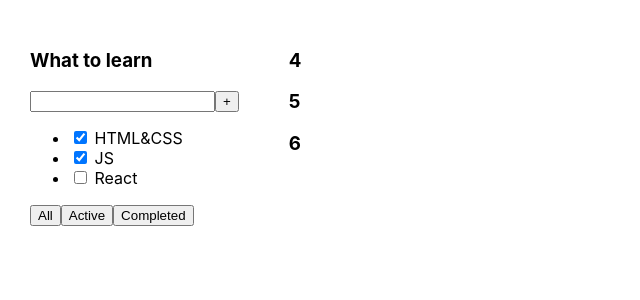
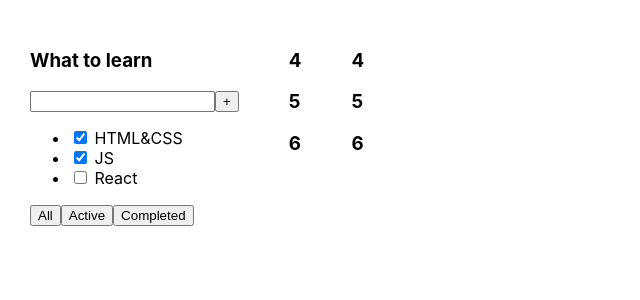
Before and after one commit to alex-sandler/1-todolist, a React (Create React App) app: page / in a window 1280 px wide. Shown: the top 300 px of the page, without its empty margins (0-640 px from the left). Built offline with nearby package versions, Linux system fonts and the light colour scheme.

Commit message:
Отображение двух компонент

```diff
--- a/src/App.tsx
+++ b/src/App.tsx
@@ -2,6 +2,7 @@ import React from 'react';
 import './App.css';
 
 function App() {
+    debugger
     return (
         <div className="App">
             <div>
@@ -22,6 +23,7 @@ function App() {
                 </div>
             </div>
             <Rating/>
+            <Rating/>
         </div>
     );
 }
```
